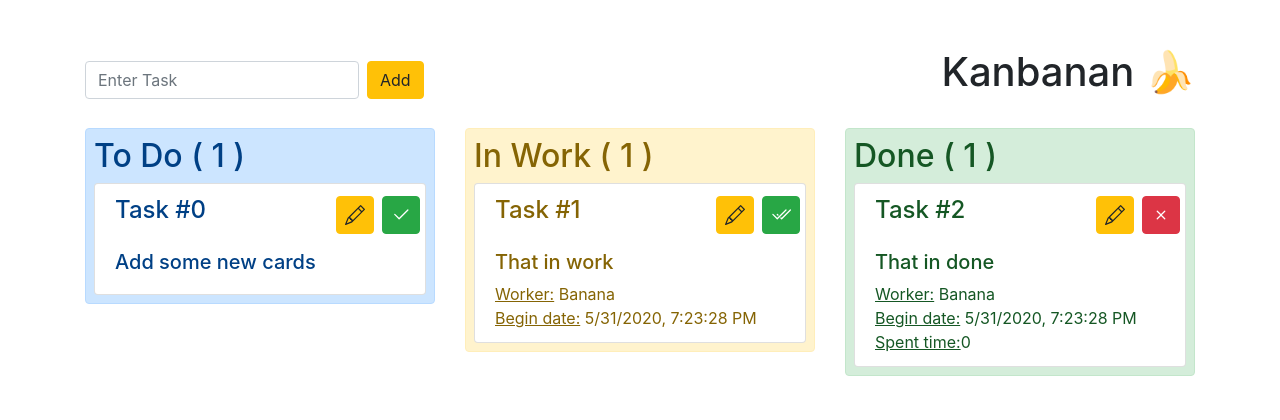
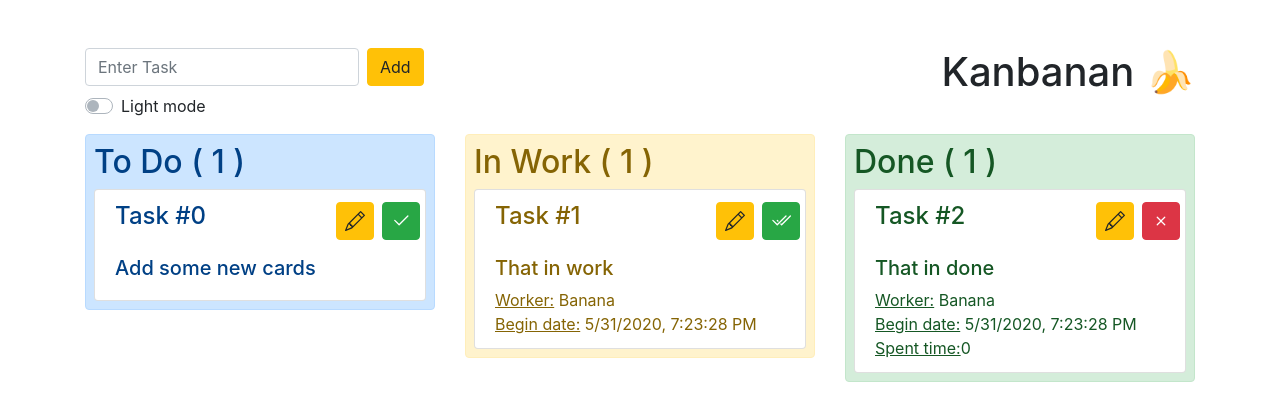
Before and after one commit to slavocado/first-projects, a Vue app in the folder kanbanan/: page / in a window 1280 px wide. Shown: the top 420 px of the page. Built offline with nearby package versions, Linux system fonts and the light colour scheme.

Commit message:
Add dark theme

```diff
--- a/kanbanan/public/index.html
+++ b/kanbanan/public/index.html
@@ -1,15 +1,20 @@
 <!DOCTYPE html>
 <html lang="en">
   <head>
-    <meta charset="utf-8">
-    <meta http-equiv="X-UA-Compatible" content="IE=edge">
-    <meta name="viewport" content="width=device-width,initial-scale=1.0">
-    <link rel="icon" href="<%= BASE_URL %>favicon.ico">
+    <meta charset="utf-8" />
+    <meta http-equiv="X-UA-Compatible" content="IE=edge" />
+    <meta name="viewport" content="width=device-width,initial-scale=1.0" />
+    <link rel="icon" href="<%= BASE_URL %>favicon.ico" />
+    <link id="styleLink" rel="stylesheet" />
     <title><%= htmlWebpackPlugin.options.title %></title>
   </head>
   <body>
     <noscript>
-      <strong>We're sorry but <%= htmlWebpackPlugin.options.title %> doesn't work properly without JavaScript enabled. Please enable it to continue.</strong>
+      <strong
+        >We're sorry but <%= htmlWebpackPlugin.options.title %> doesn't work
+        properly without JavaScript enabled. Please enable it to
+        continue.</strong
+      >
     </noscript>
     <div id="app"></div>
     <!-- built files will be auto injected -->
--- /dev/null
+++ b/kanbanan/public/style.css
@@ -0,0 +1,8 @@
+body {
+  background-color: #343a40 !important;
+  color: aliceblue !important;
+}
+.dark {
+  color: aliceblue;
+  background-color: #343a40 !important;
+}
--- a/kanbanan/src/App.vue
+++ b/kanbanan/src/App.vue
@@ -58,14 +58,27 @@
       </b-form>
     </b-modal>
 
-    <div class="row">
-      <div class="col form-inline">
-        <b-form-input v-model="newTask" placeholder="Enter Task" @keyup.enter="add" />
-        <b-button class="ml-2" variant="warning" @click="add">Add</b-button>
-      </div>
+    <div class="row mb-2">
+      <b-form class="col-sm-12 col-md-6">
+        <div class="form-inline mb-2">
+          <b-form-input v-model="newTask" placeholder="Enter Task" @keyup.enter="add" />
+          <b-button class="ml-sm-2 mt-2 mt-sm-0 mr-4" variant="warning" @click="add">Add</b-button>
+        </div>
+        <b-form-checkbox
+          v-model="darkChecked"
+          name="check-button"
+          @change="toggleStyleLink()"
+          switch
+        >
+          <span v-if="!darkChecked">Light</span>
+          <span v-if="darkChecked">Dark</span>
+          mode
+          <b v-if="darkChecked">| Black lives matter</b>
+        </b-form-checkbox>
+      </b-form>
 
-      <div class="col mb-2">
-        <h1 class="text-right">Kanbanan 🍌</h1>
+      <div class="col-sm-12 col-md-6 mb-2">
+        <h1 class="text-md-right">Kanbanan 🍌</h1>
       </div>
     </div>
 
@@ -77,7 +90,7 @@
 
           <draggable class="list-group" :list="column[0]" group="tasks" :move="setTime">
             <div
-              class="list-group-item container"
+              class="list-group-item container dark"
               v-for="(element, index) in column[0]"
               :key="element.task"
             >
@@ -125,7 +138,7 @@
 
           <draggable class="list-group" :list="column[1]" group="tasks" :move="setEndTime">
             <div
-              class="list-group-item container"
+              class="list-group-item container dark"
               v-for="(element, index) in column[1]"
               :key="element.task"
             >
@@ -185,7 +198,7 @@
 
           <draggable class="list-group" :list="column[2]" group="tasks">
             <div
-              class="list-group-item container"
+              class="list-group-item container dark"
               v-for="(element, index) in column[2]"
               :key="element.task"
             >
@@ -264,6 +277,7 @@ export default {
   data() {
     return {
       newTask: "",
+      darkChecked: false,
       changed: {
         id: 0,
         column: 0,
@@ -382,6 +396,16 @@ export default {
       if (this.changed.status == "Done") {
         this.moveToCol(columnNumber, 2, elementId);
       }
+    },
+
+    toggleStyleLink() {
+      var link = document.getElementById("styleLink");
+
+      if (!this.darkChecked) {
+        link.href = "./style.css";
+      } else {
+        link.href = "";
+      }
     }
   }
 };
@@ -391,4 +415,7 @@ export default {
 .h4 {
   line-height: 1.5;
 }
+body {
+  transition: 0.3s;
+}
 </style>
```
